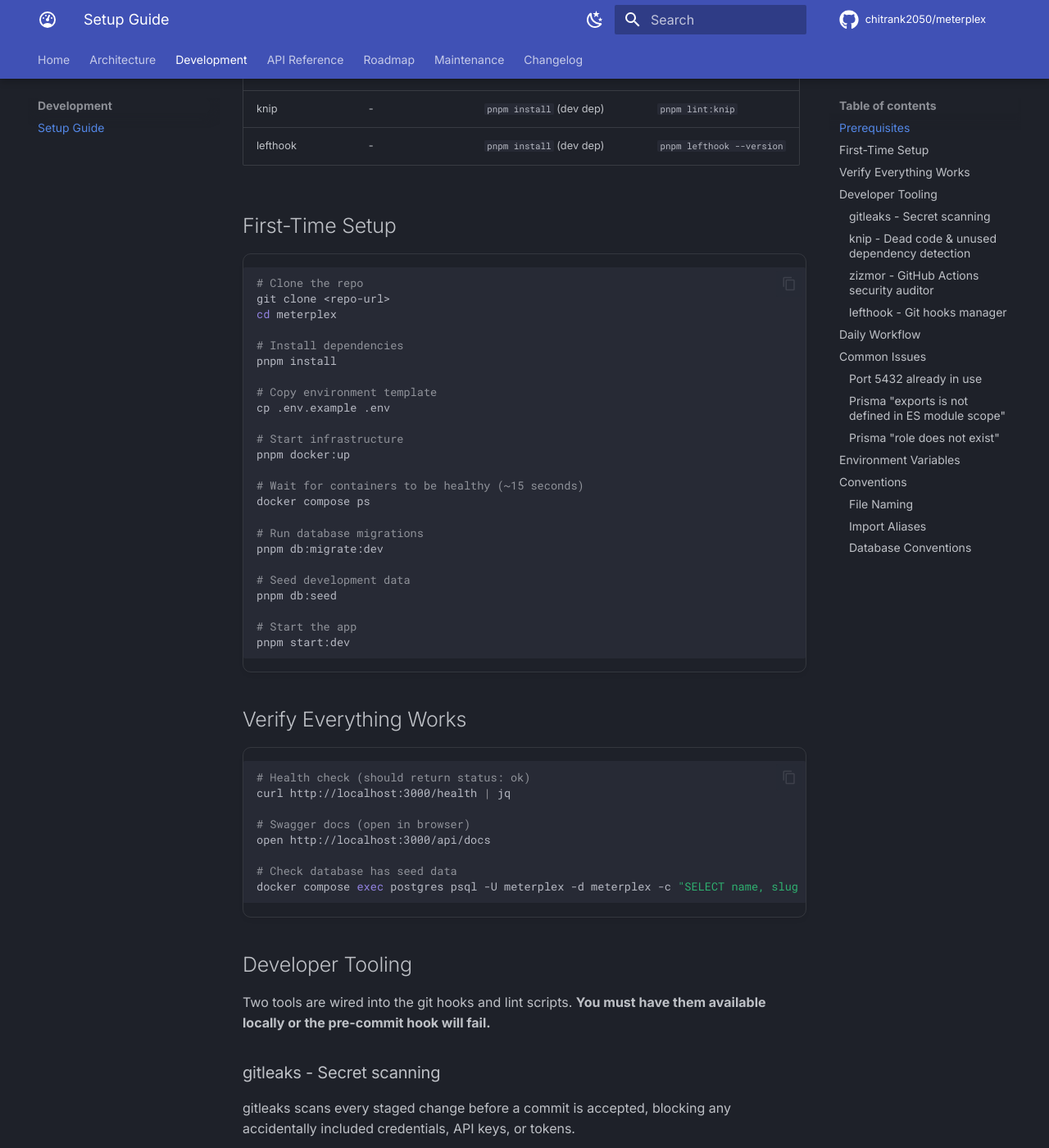
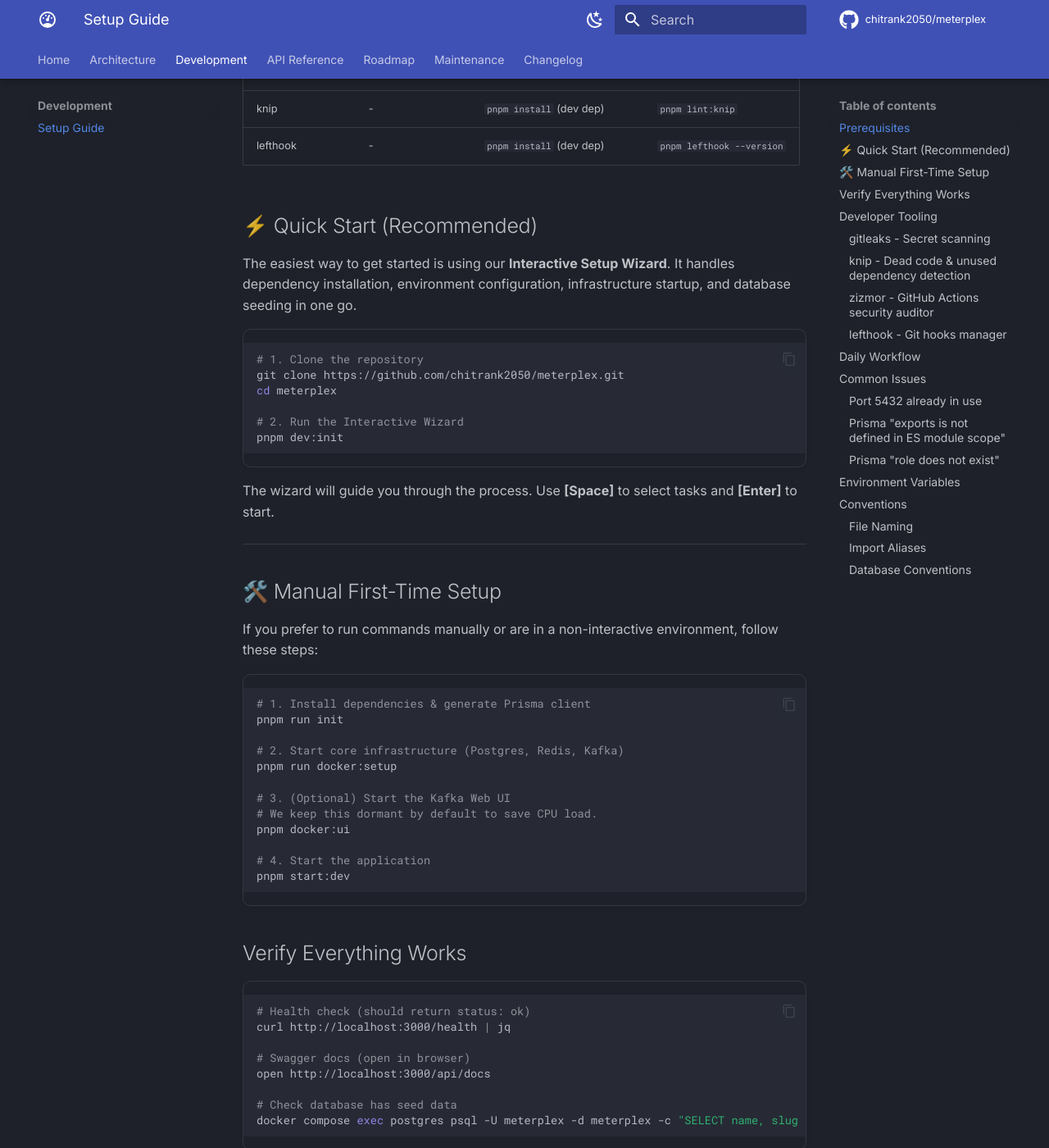
Before and after one commit to chitrank2050/meterplex, an MkDocs documentation site: the page built from docs/development/setup.md, in a window 1280 px wide and 1400 px high, scrolled down 534 px. Shown: the whole window at 82% size. Built offline with MkDocs 1.6.1 and Material for MkDocs 9.7.7, drawn with Linux system fonts in a browser that asks for light colours; comment, search, counter and statistics services are not loaded; some of the changed text lies outside the part shown.

Commit message:
feat: rename setup to dev:init, enhance wizard with knip & streamline infra orchestration doc

````diff
--- a/docs/development/setup.md
+++ b/docs/development/setup.md
@@ -13,32 +13,39 @@
 | knip | - | `pnpm install` (dev dep) | `pnpm lint:knip` |
 | lefthook | - | `pnpm install` (dev dep) | `pnpm lefthook --version` |
 
-## First-Time Setup
+## ⚡ Quick Start (Recommended)
+
+The easiest way to get started is using our **Interactive Setup Wizard**. It handles dependency installation, environment configuration, infrastructure startup, and database seeding in one go.
 
 ```bash
-# Clone the repo
-git clone <repo-url>
+# 1. Clone the repository
+git clone https://github.com/chitrank2050/meterplex.git
 cd meterplex
 
-# Install dependencies
-pnpm install
+# 2. Run the Interactive Wizard
+pnpm dev:init
+```
 
-# Copy environment template
-cp .env.example .env
+The wizard will guide you through the process. Use **[Space]** to select tasks and **[Enter]** to start.
 
-# Start infrastructure
-pnpm docker:up
+---
 
-# Wait for containers to be healthy (~15 seconds)
-docker compose ps
+## 🛠️ Manual First-Time Setup
 
-# Run database migrations
-pnpm db:migrate:dev
+If you prefer to run commands manually or are in a non-interactive environment, follow these steps:
 
-# Seed development data
-pnpm db:seed
+```bash
+# 1. Install dependencies & generate Prisma client
+pnpm run init
 
-# Start the app
+# 2. Start core infrastructure (Postgres, Redis, Kafka)
+pnpm run docker:setup
+
+# 3. (Optional) Start the Kafka Web UI
+# We keep this dormant by default to save CPU load.
+pnpm docker:ui
+
+# 4. Start the application
 pnpm start:dev
 ```
 
@@ -120,18 +127,20 @@ pnpm lefthook install
 
 ```bash
 # Start your day
-pnpm docker:up          # Start containers (if stopped)
-pnpm start:dev          # Start app with hot reload
+pnpm docker:up          # Start core infra (silent/dormant)
+pnpm start:dev          # Start NestJS app
+
+# (Optional) Open the dashboards
+pnpm docker:ui          # Open Kafka UI
+pnpm db:studio          # Open Prisma Studio
 
 # After changing schema.prisma
 pnpm db:migrate:dev --name describe-your-change
-pnpm db:generate    # Regenerate typed client
+pnpm db:generate        # Regenerate typed client
 
-# Nuclear reset (drops all data, re-runs everything)
-pnpm docker:down        # Removes containers AND volumes
-pnpm docker:up
-pnpm db:migrate:dev
-pnpm db:seed
+# Environment Maintenance (The Wizard)
+# Use the wizard for Nuclear Resets, Hygiene Checks, or Dead-Code Analysis
+pnpm setup
 ```
 
 ## Common Issues
````
Also changed, not shown: CONTRIBUTING.md (+1 -1 lines), README.md (+3 -2 lines), docs/index.md (+7 -8 lines), package.json (+4 -4 lines), 3 other files.
